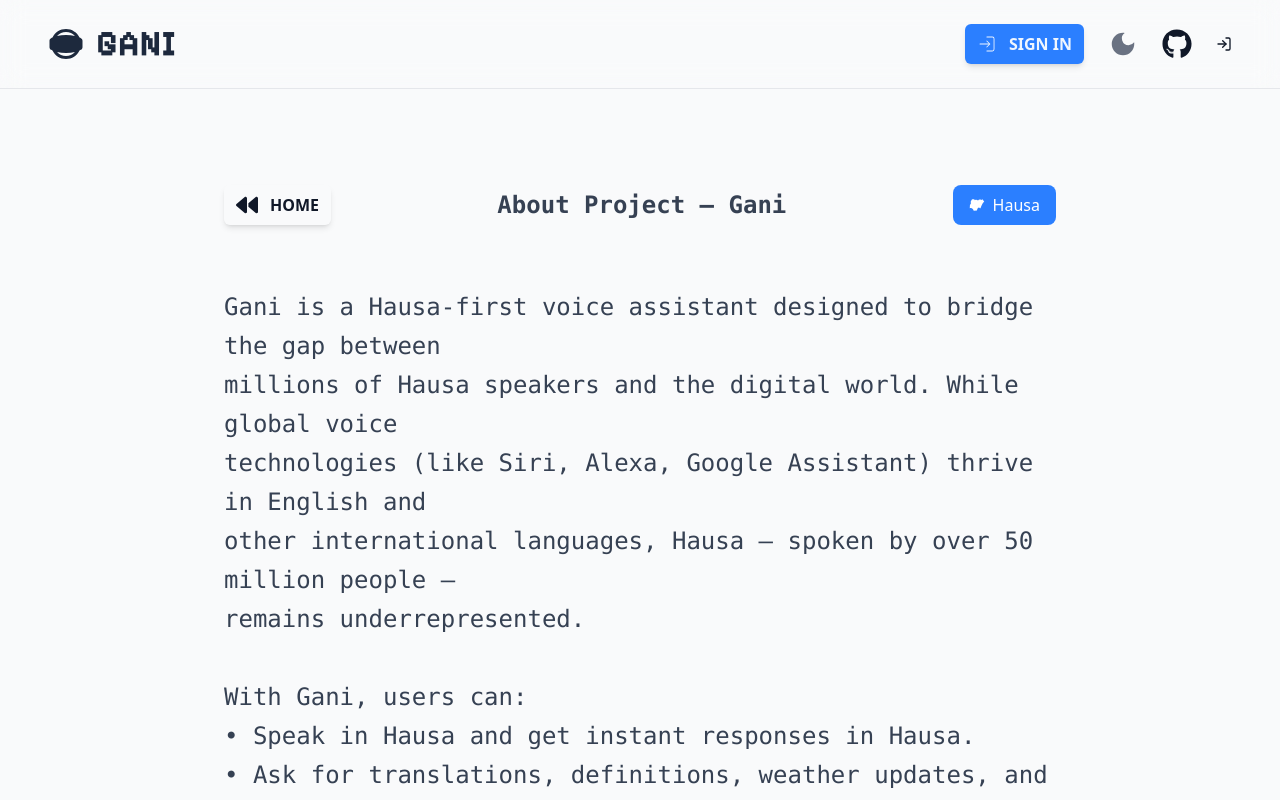
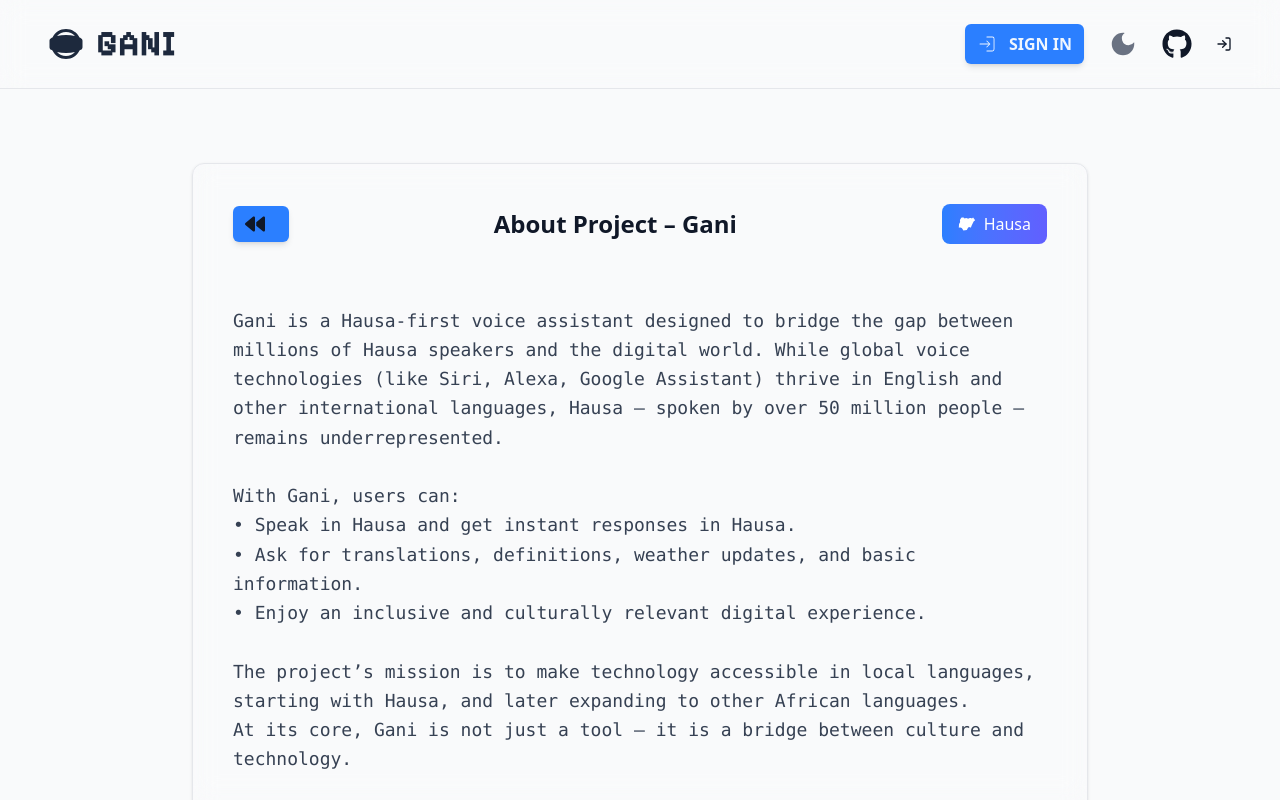
Before and after one commit to ogayanfe/ganibot, a Next.js app: page /about in a window 1280 px wide. Built offline with nearby package versions, Linux system fonts and the light colour scheme; no server answers.

Commit message:
fix: improved UI

```diff
--- a/app/(social)/about/page.tsx
+++ b/app/(social)/about/page.tsx
@@ -1,24 +1,27 @@
 "use client";
-import Footer from "@/components/footer";
+
 import { useEffect, useState } from "react";
 import { MdGTranslate } from "react-icons/md";
 import { GiNigeria } from "react-icons/gi";
 import { FaBackward } from "react-icons/fa6";
+
 import HeaderButton from "@/components/button/header-button";
+import Footer from "@/components/footer";
 
 export default function Page() {
   const [language, setLanguage] = useState<"en" | "ha">("en");
 
+  // Smooth auto-scroll effect
   useEffect(() => {
     const scrollInterval = setInterval(() => {
-      window.scrollBy({ top: 1, behavior: "smooth" });
-      if (window.innerHeight + window.scrollY >= document.body.offsetHeight) {
-        clearInterval(scrollInterval); // stop at the bottom
-      }
-    }, 3000); // adjust speed (lower is slower)
+      window.scrollBy({ top: 2, behavior: "smooth" });
+      const reachedBottom =
+        window.innerHeight + window.scrollY >= document.body.offsetHeight;
+      if (reachedBottom) clearInterval(scrollInterval);
+    }, 70); // smoother, not too slow
 
     return () => clearInterval(scrollInterval);
-  }, []);
+  }, [language]);
 
   const content = {
     en: {
@@ -62,22 +65,35 @@ export default function Page() {
 
   return (
     <>
-      <div className="min-h-screen py-16">
-        <div className="w-full max-w-4xl mx-auto p-8">
-          <div className="flex justify-between items-center mb-6">
-            <HeaderButton title="Home" icon={<FaBackward size={22}/>} href="/"></HeaderButton>
-            <h1 className="font-bold text-[.7rem] md:text-2xl dark:text-gray-300 text-gray-700 font-mono">{content[language].title}</h1>
+      <div
+        className="min-h-screen flex flex-col justify-center items-center transition-colors duration-300 py-12 px-4"
+      >
+        <div
+        className="w-full max-w-4xl mx-auto backdrop-blur-md p-6 md:p-10 rounded-xl shadow-sm border border-gray-200 dark:border-gray-800">
+          {/* Header Section */}
+          <div className="flex justify-center items-center mb-8">
+            <HeaderButton
+              title=""
+              icon={<FaBackward size={20} />}
+              href="/"
+              className="bg-blue-500 hover:bg-blue-600 transition"
+            />
+            <h1 className="font-semibold text-lg md:text-2xl text-center flex-1">
+              {content[language].title}
+            </h1>
             <button
               type="button"
               title="Change Language"
               onClick={() => setLanguage(language === "en" ? "ha" : "en")}
-              className="flex items-center gap-2 bg-blue-500 dark:bg-blue-800 text-white px-4 py-2 rounded-lg hover:bg-blue-700 transition text-mono"
+              className="flex items-center gap-2 bg-gradient-to-r from-blue-500 to-indigo-500 text-white px-4 py-2 rounded-lg hover:opacity-90 transition-all text-sm md:text-base"
             >
-              {language === "en" ? <GiNigeria /> : <MdGTranslate />}
+              {language === "en" ? <GiNigeria size={18} /> : <MdGTranslate size={18} />}
               {language === "en" ? "Hausa" : "English"}
             </button>
           </div>
-          <p className="text-gray-700 whitespace-pre-line leading-relaxed text-[.7rem] md:text-2xl dark:text-gray-300 font-mono">
+
+          {/* Description */}
+          <p className="text-gray-700 dark:text-gray-200 whitespace-pre-line leading-relaxed text-sm md:text-lg font-mono">
             {content[language].description}
           </p>
         </div>
--- a/app/(social)/layout.tsx
+++ b/app/(social)/layout.tsx
@@ -6,9 +6,21 @@ export default function Layout({
   children: React.ReactNode;
 }>) {
   return (
-    <div className="flex-col flex w-screen h-screen">
+    <div
+      className={`
+        flex-col flex w-screen h-screen
+        transition-colors duration-300
+      `}
+    >
       <Header />
-      <main className="flex-grow overflow-y-auto">{children}</main>
+      <main
+        className={`
+          flex-grow overflow-y-auto
+          scrollbar-thin scrollbar-thumb-gray-300 dark:scrollbar-thumb-gray-700
+        `}
+      >
+        {children}
+      </main>
     </div>
   );
 }
--- a/components/chat/header.tsx
+++ b/components/chat/header.tsx
@@ -1,11 +1,8 @@
 "use client";
 
 import { FaClosedCaptioning } from "react-icons/fa6";
-import { LuAudioLines } from "react-icons/lu";
 import { VscSettings } from "react-icons/vsc";
 import IconButton from "../button/icon-button";
-import IconLink from "../utils/icon-link";
-import { IoClose } from "react-icons/io5";
 import Avatar from "../avatar";
 import { LuCaptionsOff } from "react-icons/lu";
 import ToggleTheme from "@/utils/toggle-theme";
@@ -21,15 +18,19 @@ export default function ChatHeader() {
         <IoClose className="text-4xl" />
       </IconLink> */}
       <div className="flex gap-6">
-        <IconButton label="" type="button" title="Toggle Caption" className="hover:text-white transition" onClick={() => setCaptionOn(!captionOn)}>
-          {captionOn ? <LuCaptionsOff size={25} /> : <FaClosedCaptioning size={25} />}
+        <IconButton
+        label="toggle caption"
+        type="button" title="Toggle Caption"
+        className="hover:text-white transition"
+        onClick={() => setCaptionOn(!captionOn)}>
+          {captionOn ? <LuCaptionsOff size={22} /> : <FaClosedCaptioning size={22} />}
         </IconButton>
         {/* <IconButton label="" type="button" title="Enable Caption" className="hover:text-white transition">
           <LuAudioLines size={25} />
+        </IconButton>*/}
+        <IconButton label="" type="button" title="Settings" className="hover:text-white transition">
+          <VscSettings size={25} />
         </IconButton>
-        <IconButton label="" type="button" title="Enable Caption" className="hover:text-white transition">
-          <VscSettings size={25} />
-        </IconButton> */}
         <ToggleTheme />
         <Avatar />
       </div>
--- a/components/footer.tsx
+++ b/components/footer.tsx
@@ -1,9 +1,13 @@
 export default function Footer() {
-  const now = new Date
-  const year = now.getFullYear()
+  const year = new Date().getFullYear();
+
   return (
-    <div className="w-full h-22 border-t-2 border-dashed border-gray-500 flex items-center justify-center font-black font-mono text-xl text-center px-10">
-      <p>Copyright © {year} — About The Authors — Ayomide and Ayanfeoluwa</p>
-    </div>
+    <footer
+      className="w-full border-t border-dashed border-gray-500 dark:border-gray-700 flex items-center justify-center text-center py-6 px-4 font-mono text-sm sm:text-base font-semibold">
+      <p>
+        © {year} — Built with ❤️ by <span className="font-extrabold">Ayomide</span> &{" "}
+        <span className="font-extrabold">Ayanfeoluwa</span>
+      </p>
+    </footer>
   );
 }
--- a/package.json
+++ b/package.json
@@ -12,6 +12,7 @@
     "@splinetool/react-spline": "^4.1.0",
     "@splinetool/runtime": "^1.10.73",
     "@tanstack/react-query": "^5.90.2",
+    "framer-motion": "^12.23.22",
     "next": "15.5.4",
     "next-auth": "^4.24.11",
     "react": "19.1.0",
```
Also changed, not shown: 1 other file (tests, documents, lock files or other folders). Lines whose indentation alone changed are shown as unchanged.
